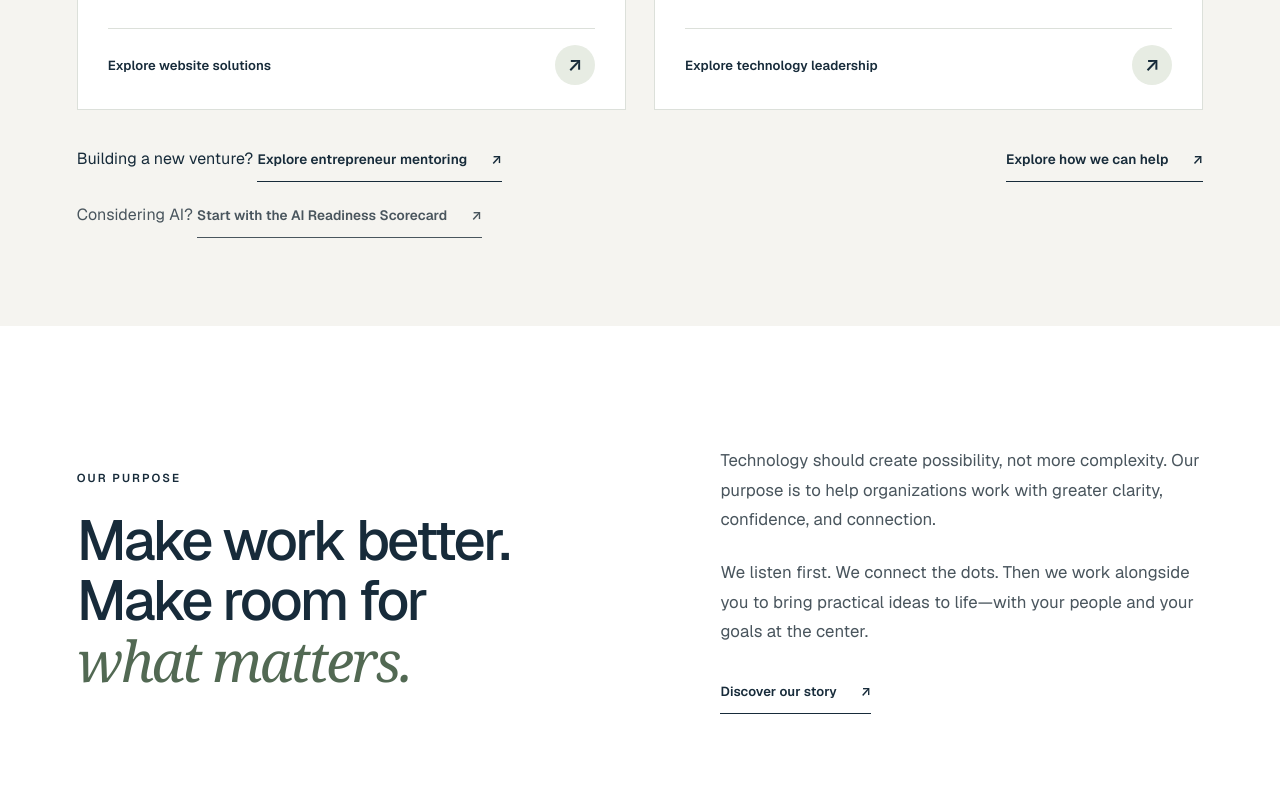
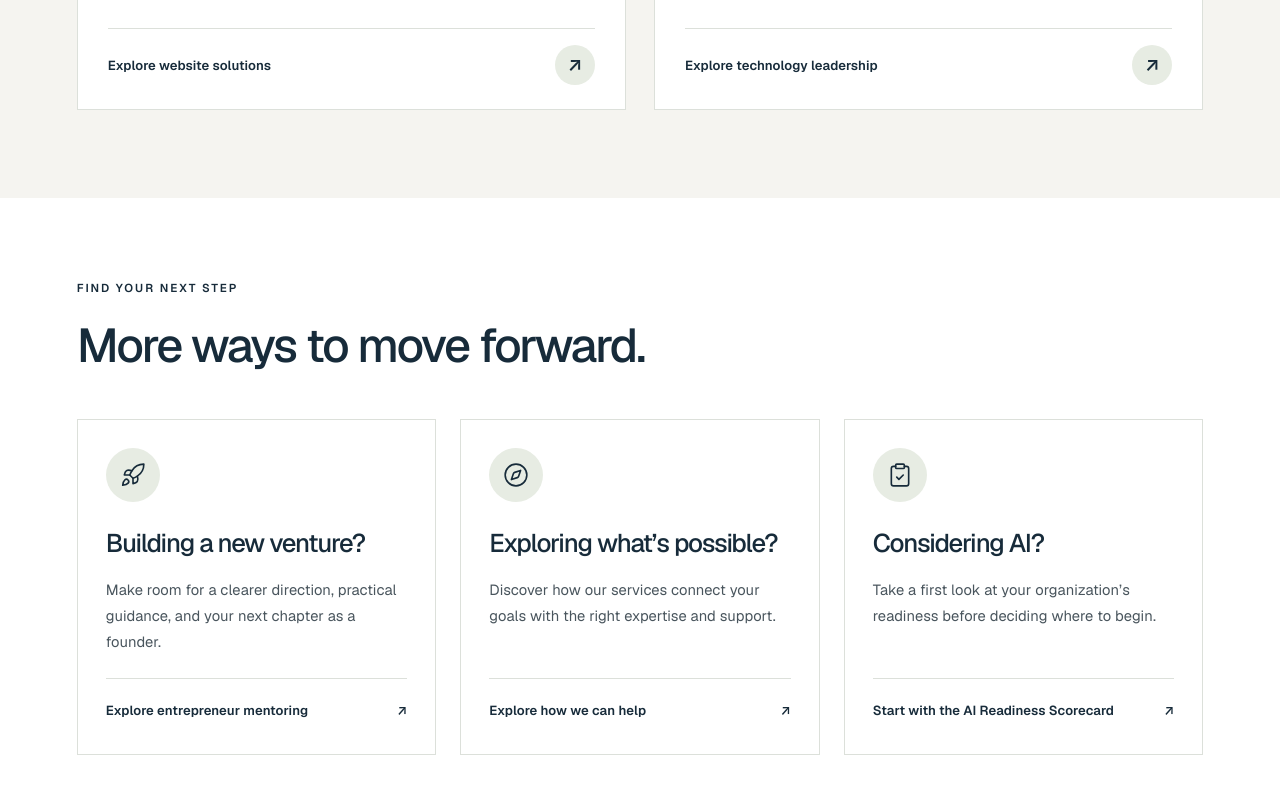
Before and after one commit to 2NspiraOpsTeam/2nspira-website, a Next.js app in the folder 2nspira-website/: page / in a window 1280 px wide. Shown: the part 4200-5000 px from the top of the page. Built offline with nearby package versions, Linux system fonts and the light colour scheme; no server answers.

Commit message:
Give mentoring services and AI scorecard a dedicated next-step section

```diff
--- a/2nspira-website/src/app/homepage.module.css
+++ b/2nspira-website/src/app/homepage.module.css
@@ -54,3 +54,12 @@
 @media(min-width:1600px){.challenges{padding-left:max(6vw,calc((100vw - 1400px)/2));padding-right:max(6vw,calc((100vw - 1400px)/2))}}
 @media(max-width:760px){.challenges{padding:60px 24px}.challengeGrid{grid-template-columns:1fr;gap:24px}.challengeCopy{padding:24px}.challengePhoto{aspect-ratio:1.9}.challengeCategory{left:20px;bottom:16px;font-size:.62rem}.challengeNext{align-items:flex-start;flex-direction:column}.bandCopy h2{font-size:clamp(2.1rem,6vw,3rem)}}
 @media(prefers-reduced-motion:reduce){.challengeCard,.challengeArrow{transition:none}.challengeCard:hover img{transform:none}}
+
+/* Separate discovery section for mentoring, services and self-assessment. */
+.nextSteps{padding-top:80px;padding-bottom:80px}.nextSteps h2{font-size:clamp(2.25rem,3.7vw,3.6rem)}
+.nextStepGrid{display:grid;grid-template-columns:repeat(3,minmax(0,1fr));gap:24px}
+.nextStepCard{display:flex;flex-direction:column;padding:28px;border:1px solid #dce0da;background:#fff;transition:background .2s,border-color .2s}
+.nextStepIcon{display:grid;place-items:center;width:54px;height:54px;background:#e7ece3;color:#172b3a;border-radius:50%;margin-bottom:26px}
+.nextStepCard h3{font-size:1.6rem;line-height:1.2}.nextStepCard p{font-size:.92rem;color:#49555d;margin:18px 0 24px}.nextStepCard .challengeLink{line-height:1.6;gap:12px}.nextStepCard:hover{background:#f5f6f2;border-color:#82947c}
+@media(max-width:900px){.nextStepGrid{grid-template-columns:1fr}.nextStepCard{padding:26px}.nextStepIcon{margin-bottom:20px}.nextSteps{padding-top:60px;padding-bottom:60px}}
+@media(prefers-reduced-motion:reduce){.nextStepCard{transition:none}}
--- a/2nspira-website/src/app/page.tsx
+++ b/2nspira-website/src/app/page.tsx
@@ -1,5 +1,6 @@
 import Image from "next/image";
 import Link from "next/link";
+import { Compass, Rocket, ClipboardCheck } from "lucide-react";
 import type { Metadata } from "next";
 import { serviceNeeds } from "@/lib/serviceNeeds";
 import styles from "./homepage.module.css";
@@ -101,8 +102,15 @@ export default function Home() {
         { image: "tech-websites", category: "Better digital experiences", title: "Our website no longer meets our needs.", text: "Build a better customer experience with useful digital capabilities behind it.", href: "/websites", link: "Explore website solutions" },
         { image: "tech-leadership", category: "Confident leadership", title: "We need experienced technology leadership.", text: "Gain strategic direction and oversight without hiring a full-time CIO.", href: "/fractional-cio", link: "Explore technology leadership" },
       ].map(challenge => <Link key={challenge.href} href={challenge.href} className={styles.challengeCard}><div className={styles.challengePhoto}><Photo src={`/images/homepage/${challenge.image}.jpg`} alt="" /><span className={styles.challengeCategory}>{challenge.category}</span></div><div className={styles.challengeCopy}><h3>{challenge.title}</h3><p>{challenge.text}</p><span className={styles.challengeLink}>{challenge.link} <span className={styles.challengeArrow} aria-hidden="true">↗</span></span></div></Link>)}</div>
-      <div className={styles.challengeNext}><p>Building a new venture? <Link href="/coaching" className={styles.textLink}>Explore entrepreneur mentoring <span aria-hidden="true">↗</span></Link></p><Link href="/services" className={styles.textLink}>Explore how we can help <span aria-hidden="true">↗</span></Link></div>
-      <p className={styles.readiness}>Considering AI? <Link href="/resources/ai-readiness-scorecard" className={styles.textLink}>Start with the AI Readiness Scorecard <span aria-hidden="true">↗</span></Link></p>
+    </section>
+
+    <section className={`${styles.section} ${styles.nextSteps}`} aria-labelledby="next-steps-heading">
+      <div className={styles.sectionHead}><div><p className={styles.eyebrow}>Find your next step</p><h2 id="next-steps-heading">More ways to move forward.</h2></div></div>
+      <div className={styles.nextStepGrid}>{[
+        { icon: Rocket, title: "Building a new venture?", text: "Make room for a clearer direction, practical guidance, and your next chapter as a founder.", href: "/coaching", link: "Explore entrepreneur mentoring" },
+        { icon: Compass, title: "Exploring what’s possible?", text: "Discover how our services connect your goals with the right expertise and support.", href: "/services", link: "Explore how we can help" },
+        { icon: ClipboardCheck, title: "Considering AI?", text: "Take a first look at your organization’s readiness before deciding where to begin.", href: "/resources/ai-readiness-scorecard", link: "Start with the AI Readiness Scorecard" },
+      ].map(({ icon: Icon, ...step }) => <Link key={step.href} href={step.href} className={styles.nextStepCard}><span className={styles.nextStepIcon}><Icon size={26} strokeWidth={1.5} aria-hidden="true" /></span><h3>{step.title}</h3><p>{step.text}</p><span className={styles.challengeLink}>{step.link}<span aria-hidden="true">↗</span></span></Link>)}</div>
     </section>
 
     <section className={`${styles.section} ${styles.purpose}`} aria-labelledby="purpose-heading">
```
Also changed, not shown: 1 other file (tests, documents, lock files or other folders).
